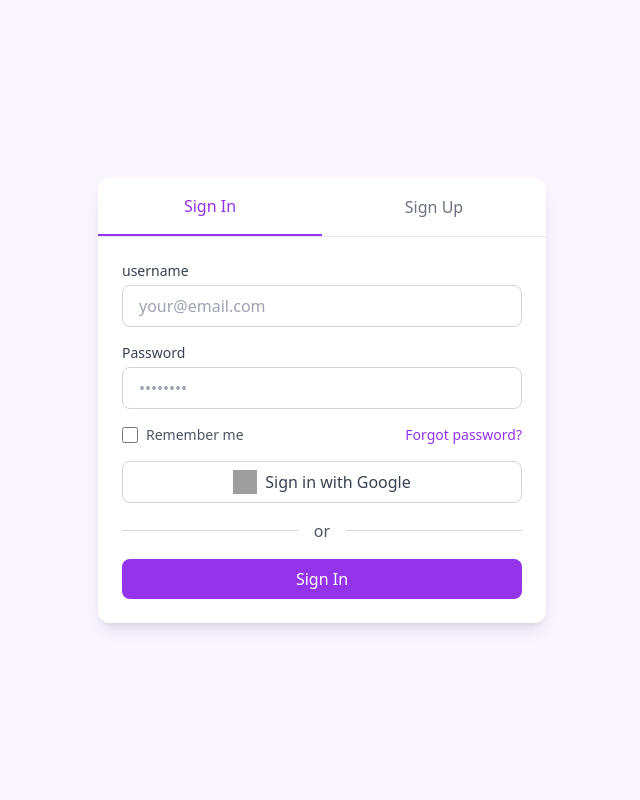
After one commit to um-shuhaib/E-Learning, a Django app: page /student/register in a window 1280 px wide. The commit adds this page. Shown: the whole page, without its empty margins (318-958 px from the left). Run offline with Django 5.2, Linux system fonts and the light colour scheme; some libraries are stand-ins or nearby versions; grey boxes are pictures that could not be loaded.

```diff
--- a/E_learner/E_learner/urls.py
+++ b/E_learner/E_learner/urls.py
@@ -26,5 +26,6 @@ urlpatterns = [
     path("instructor/register",views.InstructorCreateView.as_view(),name="register"),
     path("student/home",studView.StudentView.as_view(),name="stud_home"),
     path("student/details/<int:id>",studView.CourseView.as_view(),name="course_detail"),
+    path("student/register",studView.StudentRegister.as_view(),name="student_register"),
 
 ]+ static(settings.MEDIA_URL, document_root=settings.MEDIA_ROOT)
--- a/E_learner/instructor/forms.py
+++ b/E_learner/instructor/forms.py
@@ -10,8 +10,8 @@ class InstructorCreateForm(forms.ModelForm):
         fields=["first_name","username","password","email"]
 
         widgets={
-            'first_name':forms.TextInput(attrs={"class":"form-control"}),
-            'username':forms.TextInput(attrs={"class":"form-control"}),
-            'password':forms.PasswordInput(attrs={"class":"form-control"}),
-            'email':forms.EmailInput(attrs={"class":"form-control"}),
+            'first_name':forms.TextInput(attrs={"class":"w-full px-4 py-2 border border-gray-300 rounded-lg focus:ring-2 focus:ring-purple-500 focus:border-transparent", "placeholder":"John Doe"}),
+            'username':forms.TextInput(attrs={"class":"w-full px-4 py-2 border border-gray-300 rounded-lg focus:ring-2 focus:ring-purple-500 focus:border-transparent", "placeholder":"@johndoe"}),
+            'password':forms.PasswordInput(attrs={"class":"w-full px-4 py-2 border border-gray-300 rounded-lg focus:ring-2 focus:ring-purple-500 focus:border-transparent", "placeholder":"********"}),
+            'email':forms.EmailInput(attrs={"class":"w-full px-4 py-2 border border-gray-300 rounded-lg focus:ring-2 focus:ring-purple-500 focus:border-transparent", "placeholder":"your@email.com"}),
         }
--- /dev/null
+++ b/E_learner/student/templates/student_register.html
@@ -0,0 +1,124 @@
+<!DOCTYPE html>
+<html lang="en">
+<head>
+    <meta charset="UTF-8">
+    <meta name="viewport" content="width=device-width, initial-scale=1.0">
+    <title>Student Portal - Sign In/Sign Up</title>
+    <script src="https://cdn.tailwindcss.com"></script>
+</head>
+<body class="bg-purple-50 min-h-screen flex items-center justify-center">
+    <div class="container mx-auto px-4">
+        <div class="max-w-md mx-auto bg-white rounded-xl shadow-lg overflow-hidden">
+            <!-- Tabs -->
+            <div class="flex border-b border-gray-200">
+                <button onclick="switchTab('signin')" id="signin-tab" class="flex-1 py-4 px-6 text-center text-purple-600 font-medium border-b-2 border-purple-600">
+                    Sign In
+                </button>
+                <button onclick="switchTab('signup')" id="signup-tab" class="flex-1 py-4 px-6 text-center text-gray-500 hover:text-purple-600">
+                    Sign Up
+                </button>
+            </div>
+
+            <!-- Sign In Form -->
+            <div id="signin-form" class="p-6">
+                <form method="post" action="">
+                    {%csrf_token%}
+                    <div class="space-y-4">
+                        <div>
+                            <label class="block text-sm font-medium text-gray-700 mb-1">username</label>
+
+                            <input name="username" type="text" class="w-full px-4 py-2 border border-gray-300 rounded-lg focus:ring-2 focus:ring-purple-500 focus:border-transparent" placeholder="your@email.com"/>
+                        </div>
+                        <div>
+                            <label class="block text-sm font-medium text-gray-700 mb-1">Password</label>
+
+                            <input name="password" type="password" class="w-full px-4 py-2 border border-gray-300 rounded-lg focus:ring-2 focus:ring-purple-500 focus:border-transparent" placeholder="••••••••"/>
+                        </div>
+                        <div class="flex items-center justify-between">
+                            <div class="flex items-center">
+                                <input type="checkbox" class="h-4 w-4 text-purple-600 focus:ring-purple-500 border-gray-300 rounded"/>
+                                <label class="ml-2 text-sm text-gray-600">Remember me</label>
+                            </div>
+                            <a href="#" class="text-sm text-purple-600 hover:text-purple-500">Forgot password?</a>
+                        </div>
+
+                        <button class="w-full flex items-center justify-center gap-2 bg-white border border-gray-300 rounded-lg px-4 py-2 text-gray-700 hover:bg-gray-50 transition-colors">
+                            <img src="/api/placeholder/24/24" alt="Google Logo" class="w-6 h-6"/>
+                            Sign in with Google
+                        </button>
+
+                        <div class="relative flex items-center my-2">
+                            <div class="flex-grow border-t border-gray-300"></div>
+                            <span class="flex-shrink mx-4 text-gray-600">or</span>
+                            <div class="flex-grow border-t border-gray-300"></div>
+                        </div>
+
+                        <button type="submit" class="w-full bg-purple-600 text-white py-2 px-4 rounded-lg hover:bg-purple-700 transition-colors">
+                            Sign In
+                        </button>
+                    </div>
+                </form>
+            </div>
+
+            <!-- Sign Up Form -->
+            <div id="signup-form" class="p-6 hidden">
+                <form method="post" action="">
+                    {%csrf_token%}
+                    <div class="space-y-4">
+                        <div>
+                            <label class="block text-sm font-medium text-gray-700 mb-1">Your Name</label>
+                            {{form.first_name}}
+                            <!-- <input name="username" type="text" class="w-full px-4 py-2 border border-gray-300 rounded-lg focus:ring-2 focus:ring-purple-500 focus:border-transparent" placeholder="John Doe"/> -->
+                        </div>
+                        <div>
+                            <label class="block text-sm font-medium text-gray-700 mb-1">username</label>
+                            {{form.username}}
+                            <!-- <input name="username" type="text" class="w-full px-4 py-2 border border-gray-300 rounded-lg focus:ring-2 focus:ring-purple-500 focus:border-transparent" placeholder="John Doe"/> -->
+                        </div>
+
+                        <div>
+                            <label class="block text-sm font-medium text-gray-700 mb-1">Email</label>
+                            {{form.email}}
+                            <!-- <input name="email" type="email" class="w-full px-4 py-2 border border-gray-300 rounded-lg focus:ring-2 focus:ring-purple-500 focus:border-transparent" placeholder="your@email.com"/> -->
+                        </div>
+                        <div>
+                            <label class="block text-sm font-medium text-gray-700 mb-1">Password</label>
+                            {{form.password}}
+                            <!-- <input name="password1" type="password" class="w-full px-4 py-2 border border-gray-300 rounded-lg focus:ring-2 focus:ring-purple-500 focus:border-transparent" placeholder="••••••••"/> -->
+                        </div>
+
+                        <div class="flex items-center">
+                            <input type="checkbox" class="h-4 w-4 text-purple-600 focus:ring-purple-500 border-gray-300 rounded"/>
+                            <label class="ml-2 text-sm text-gray-600">I agree to the Terms and Conditions</label>
+                        </div>
+                        <button type="submit" class="w-full bg-purple-600 text-white py-2 px-4 rounded-lg hover:bg-purple-700 transition-colors">
+                            Create Account
+                        </button>
+                    </div>
+                </form>
+            </div>
+        </div>
+    </div>
+
+    <script>
+        function switchTab(tab) {
+            const signinTab = document.getElementById('signin-tab');
+            const signupTab = document.getElementById('signup-tab');
+            const signinForm = document.getElementById('signin-form');
+            const signupForm = document.getElementById('signup-form');
+
+            if (tab === 'signin') {
+                signinTab.classList.add('text-purple-600', 'border-b-2', 'border-purple-600');
+                signupTab.classList.remove('text-purple-600', 'border-b-2', 'border-purple-600');
+                signinForm.classList.remove('hidden');
+                signupForm.classList.add('hidden');
+            } else {
+                signupTab.classList.add('text-purple-600', 'border-b-2', 'border-purple-600');
+                signinTab.classList.remove('text-purple-600', 'border-b-2', 'border-purple-600');
+                signupForm.classList.remove('hidden');
+                signinForm.classList.add('hidden');
+            }
+        }
+    </script>
+</body>
+</html>
--- a/E_learner/student/views.py
+++ b/E_learner/student/views.py
@@ -1,8 +1,15 @@
 from django.shortcuts import render,redirect
 from django.views import View
 from instructor.models import Course
+from instructor.forms import InstructorCreateForm
 
 # Create your views here.
+class StudentRegister(View):
+    def get(self,request):
+        form=InstructorCreateForm()
+        return render(request,'student_register.html',{"form":form})
+
+
 class StudentView(View):
     def get(self,request):
 
```
Also changed, not shown: E_learner/student/templates/course_details.html (+20 -1 lines), E_learner/db.sqlite3.
